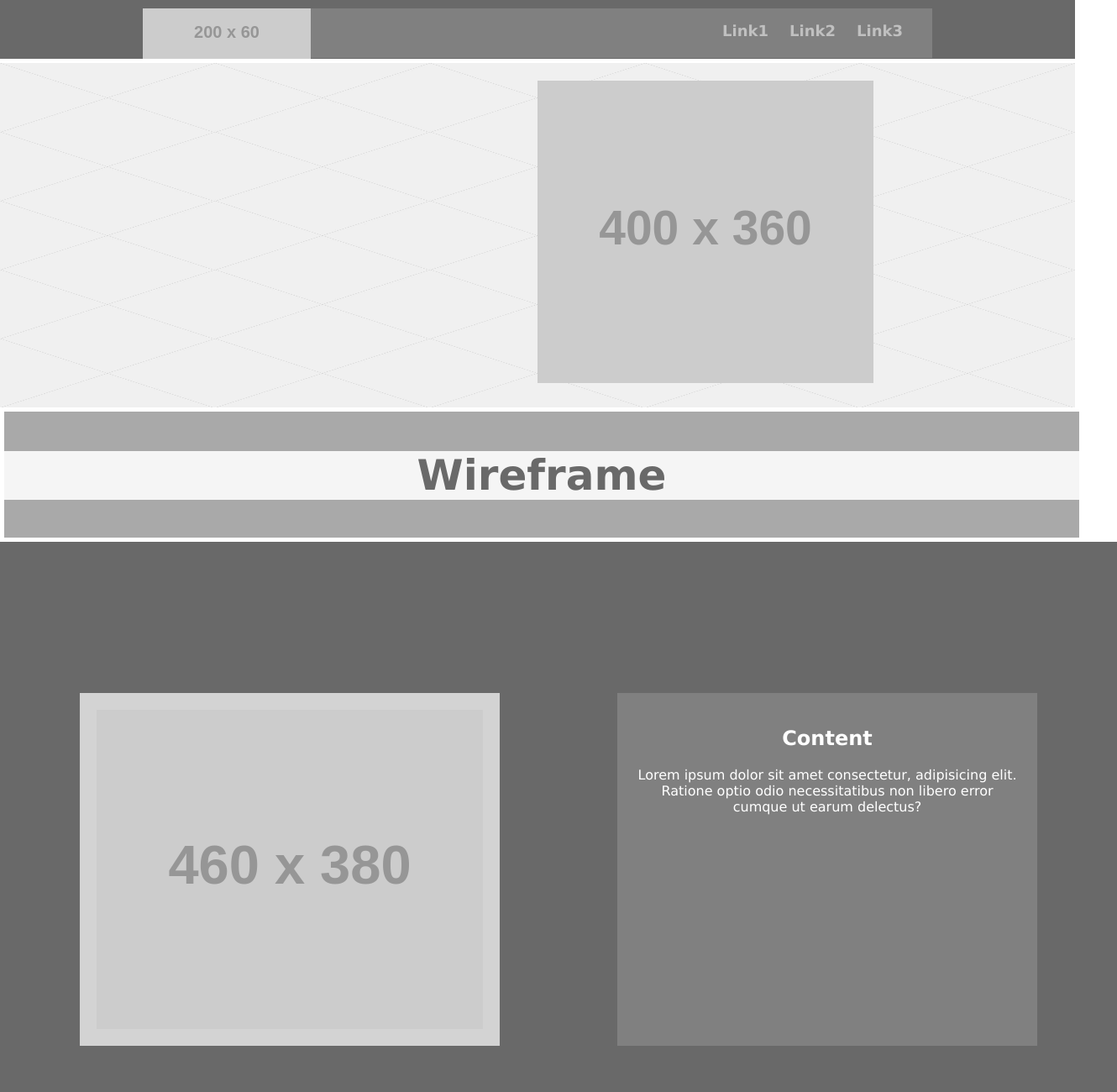
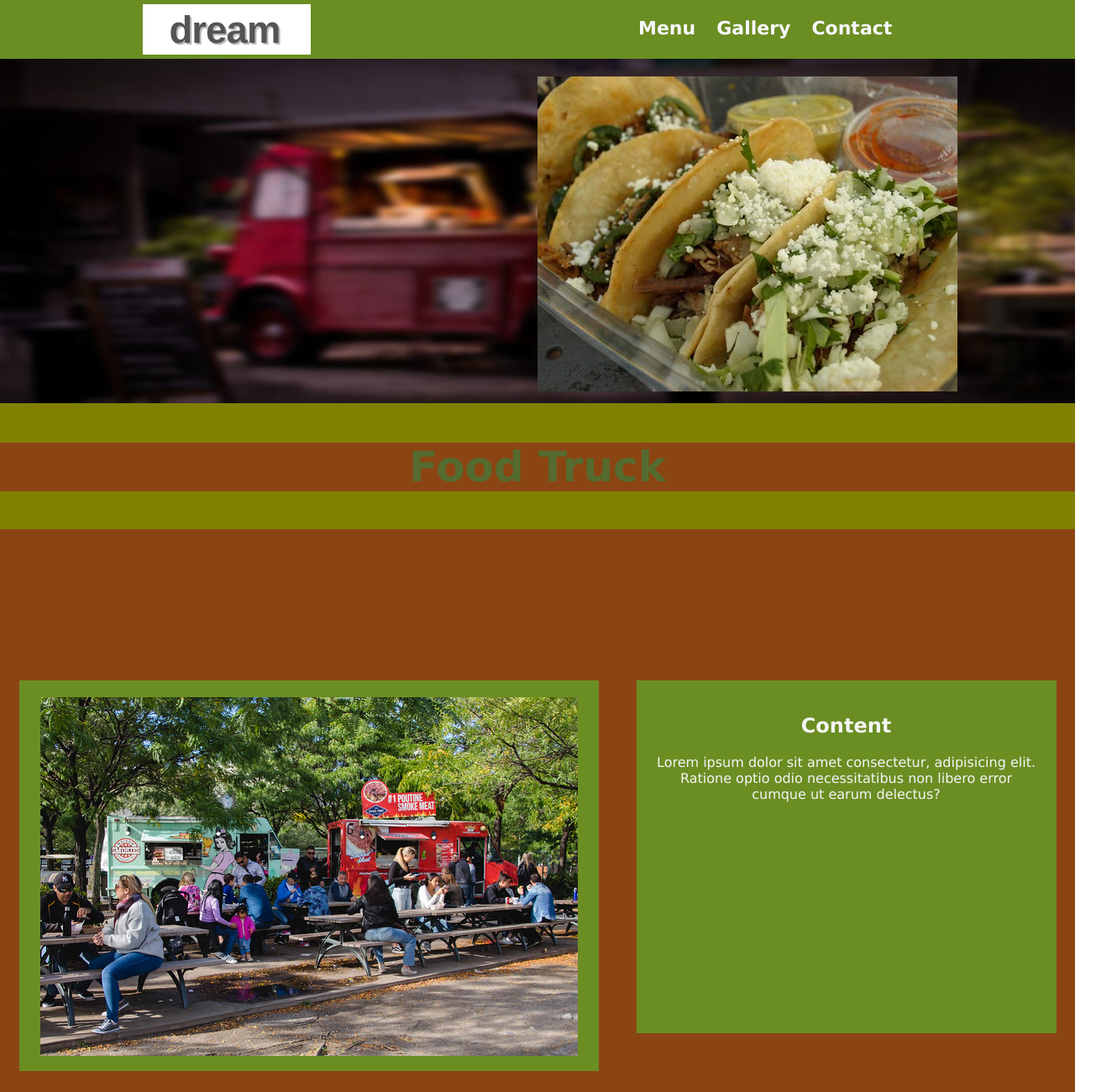
Before and after one commit to RaulSaenzJr/project-wireframe, a plain HTML site: page index.html in a window 1280 px wide. Shown: the top 1300 px of the page at 84% size, 1330 px wide, since content can reach past the window. Drawn offline with Linux system fonts and the light colour scheme; placeholder pictures from the web are drawn by us.

Commit message:
add css and photos

```diff
--- a/index.html
+++ b/index.html
@@ -9,29 +9,29 @@
     <body>
         <header>
             <div class="container">
-                <div id="logo"> <img src="http://placehold.it/200x60&text=200x60 Logo" alt="Picture"/></div>
+                <div id="logo"> <img src="logo.png" alt="Picture"/></div>
             <nav>
                 <ul>
-                   <li><a href="menu.html">Link1</a></li>
-                   <li><a href="gallery.html">Link2</a></li>
-                   <li><a href="contact.html">Link3</a></li>
+                   <li><a href="menu.html">Menu</a></li>
+                   <li><a href="gallery.html">Gallery</a></li>
+                   <li><a href="contact.html">Contact</a></li>
                 </ul>
             </nav>
         </header>
         <section id="carousel">
             <figure>
-            <img src="http://placehold.it/400x360&text=400x360 Graphic" alt="Picture"/></figure>
+            <img src="mackmalephoto.jpg" alt="Picture"/></figure>
         <figure>
-            <img src="http://placehold.it/400x360&text=400x360 Company Info" alt="Picture"/></figure>
+            <img src="mackmalephoto1.jpg" alt="Picture"/></figure>
         <figure>
-            <img src="http://placehold.it/400x360&text=400x360 Portrait" alt="Picture"/></figure>
+            <img src="mackmalephoto2.jpg" alt="Picture"/></figure>
         </figure>
     </section>
     <section class="banner">
-        <h1>Wireframe</h1>
+        <h1>Food Truck</h1>
     </section>
     <div id="parent">
-        <div class=" child child1"><img src="http://placehold.it/460x380&text=460x380 Graphic" alt="Picture"/></div>
+        <div class=" child child1"><img src="picnictable.jpg" alt="Picture"/></div>
         <div class=" child child2"><h2>Content</h2>
             <p>Lorem ipsum dolor sit amet consectetur, adipisicing elit.
                 Ratione optio odio necessitatibus non libero error cumque ut
@@ -43,7 +43,7 @@
             Ratione optio odio necessitatibus non libero error cumque ut
             earum delectus?</p><div class="button">Button<a href="#"></a></button></div></div>
 
-        <div class=" child child4"><img src="http://placehold.it/460x380&text=460x380 Graphic" alt="Picture"/></div>
+        <div class=" child child4"><img src="veggies.jpg" alt="Picture"/></div>
 
     </div>
             <footer class="footer"><div class="container2">Wireframe</div></footer>
--- a/style.css
+++ b/style.css
@@ -11,32 +11,32 @@
 body {
     margin: 0;
     font-family: Verdana, sans-serif;
-    color: white;
+    color: whitesmoke;
 }
 
     /*STRUCTURE*/
-header { width: 100%; height: 60px; background-color: dimgrey; padding: 5px 0; margin-bottom: 5px; }
-.container { width: 940px; height: 98%; background-color: grey; margin: 5px auto; }
+header { width: 100%; height: 60px; background-color: olivedrab; padding: 5px 0; }
+.container { width: 940px; height: 98%; background-color: olivedrab; margin: 0px auto; }
     #logo { width: 200px; height: 60px; background-color: lightslategrey; float: left; }
-    nav { float: left; margin-left: 450px; }
-    nav li { display: inline-flex; margin-right: 20px; font-weight: bold; font-size: 18px; }
-    nav li a { color: silver; text-decoration: none; }
-    nav li a:hover { color: moccasin; text-decoration: underline dashed; font-weight: bold; }
-#carousel { width: 100%; height: 400px; background: url(bgplaceholder.jpg); background-size: 20% 20%; position: relative; padding: 5px 0; margin-bottom: 5px; }
+    nav { float: left; margin-left: 350px; }
+    nav li { display: inline-flex; margin-right: 20px; font-weight: bold; font-size: 22px; }
+    nav li a { color: ghostwhite; text-decoration: none; }
+    nav li a:hover { color: black; text-decoration: underline; font-weight: bold; }
+#carousel { width: 100%; height: 400px; background: url(foodtruck2.png); background-size: 100% 100%; position: relative; padding: 5px 0; margin-bottom: 0px; }
 section#carousel > figure > img { display: none; margin-left: 600px; }
 section#carousel > figure.visible > img { display: block; overflow: hidden; }
-section.banner { width: 100%; height: 140px; background-color: darkgrey; margin: 5px; padding: 5px 0; }
-section.banner h1 { color: dimgray; background-color: whitesmoke; font-size: 50px; text-align: center; padding: 0px 0; }
+section.banner { width: 100%; height: 140px; background-color: olive; margin: 0px 0px; padding: 5px 0; }
+section.banner h1 { color: darkolivegreen; background-color: saddlebrown; font-size: 50px; text-align: center; padding: 0px 0; }
 
 
 
 
 
-#parent { display: flex; width: 100%; height: 388px; background-color: dimgrey; padding: 175px 25px; margin-bottom: 5px; flex-direction: row wrap; }
-.child { width: 460px; height: 380px; background-color: grey; padding: 20px 20px; margin: 5px auto; text-align: center; }
-.child1 { width: 460px; height: 380px; background: lightgrey; float: left; margin-right: 10px 0 0 20px; }
+#parent { display: flex; width: 100%; height: 388px; background-color: saddlebrown; padding: 175px 0px; flex-direction: row wrap; }
+.child { width: 460px; height: 380px; background-color: olivedrab; padding: 20px 20px; margin: 5px auto; text-align: center; }
+.child1 { width: 650px; height: 425px; background: olivedrab; float: left; margin-right: 10px 0 0 20px; }
 .child2 .child3 { width: 460px; height: 380px; float: left; margin-left: 20px; background: darkgray; }
-.child4 { width: 460px; height: 380px; background: lightgrey; float: left; margin-left: 10px 0 0 20px; }
+.child4 { width: 650px; height: 475px; background: olivedrab; float: left; margin-left: 10px 0 0 20px; }
 .button { width: 150px; height: 35px; padding: 10px 10px 5px 5px; margin-left: 150px; margin-top: 100px; border: 1px solid black; border-radius: 5px;
         background: linear-gradient(#c8c8c8, #969696); text-align: center ; align-items: center; font-size: 20px; cursor: pointer; }
 .button a {color: ghostwhite; text-decoration: none; }
@@ -45,5 +45,5 @@ section.banner h1 { color: dimgray; background-color: whitesmoke; font-size: 50p
 
 
 
-.footer { width: 100%; height: 60px; background-color: dimgrey; text-align: center; font-size: 40px; }
-.container2 { width: 100%; height: 100%; background-color: grey; }
+.footer { width: 100%; height: 60px; background-color: olivedrab; text-align: center; font-size: 40px; }
+.container2 { width: 100%; height: 100%; background-color: olivedrab; }
```
Also changed, not shown: menu.html (+6 -6 lines), picnictable.jpg (added), veggies.jpg (added).
